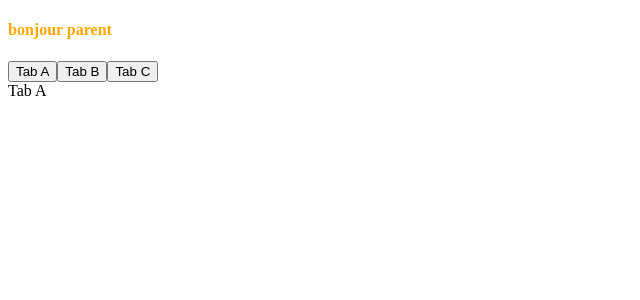
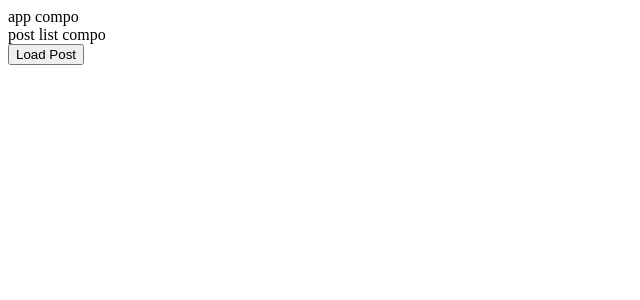
Before and after one commit to lapinRagnar/vue3_tuto, a Vue app: page / in a window 1280 px wide. Shown: the top 300 px of the page, without its empty margins (0-640 px from the left). Built offline with nearby package versions, Linux system fonts and the light colour scheme.

Commit message:
16 - http get request - api call - axio
site pour api :
https://jsonplaceholder.typicode.com/

```diff
--- a/package.json
+++ b/package.json
@@ -8,6 +8,7 @@
     "lint": "vue-cli-service lint"
   },
   "dependencies": {
+    "axios": "^0.27.2",
     "core-js": "^3.8.3",
     "vue": "^3.2.13"
   },
--- a/src/App.vue
+++ b/src/App.vue
@@ -1,32 +1,19 @@
 <template >
-
-  <h4>bonjour parent</h4>
-  <button @click="activeTab = 'TabA'">Tab A</button>
-  <button @click="activeTab = 'TabB'">Tab B</button>
-  <button @click="activeTab = 'TabC'">Tab C</button>
-  <keep-alive>
-    <component :is="activeTab" />
-  </keep-alive>
-
-  <!-- <TabA v-if="activeTab === 'TabA'"></TabA>
-  <TabB v-if="activeTab === 'TabB'"></TabB>
-  <TabC v-if="activeTab === 'TabC'"></TabC> -->
+  <div>app compo</div>
+  <PostList/>
 
 </template>
 
 <script>
 
-import TabA from './components/TabA.vue'
-import TabB from './components/TabB.vue'
-import TabC from './components/TabC.vue'
+
+import PostList from './components/PostList.vue'
 
 export default {
   name: 'App',
-  components: { TabA, TabB, TabC },
+  components: { PostList },
   data(){
-    return {
-      activeTab: 'TabA'
-    }
+    return {}
   },
   methods: {},
   computed: {},
@@ -39,9 +26,5 @@ export default {
   #app {
     font-family: Avenir, Helvetica, Arial, sans-serif;
   }
-  h4{
-    color: orange;
-  }
-
 
 </style>
--- /dev/null
+++ b/src/components/PostList.vue
@@ -0,0 +1,41 @@
+<template>
+  <div>post list compo</div>
+  <button @click="getPosts">Load Post</button>
+  <h2 v-if="errorMsg">{{errorMsg}}</h2>
+  <div v-for="post in posts" :key="post.id">
+    <h3>{{post.id}} ## {{post.title}}</h3>
+    <p style="boder-bottom: 1px style orange">{{post.body}}</p>
+  </div>
+</template>
+
+<script>
+
+import axios from 'axios'
+
+export default {
+  name: 'PostList',
+  data(){
+    return {
+      posts: [],
+      errorMsg: ''
+    }
+  },
+  methods: {
+    getPosts(){
+      axios.get('https://jsonplaceholder.typicode.com/posts')
+        .then((response)=>{
+            console.log(response.data);
+            this.posts = response.data
+        })
+        .catch((error)=>{
+          console.log(error);
+          this.errorMsg = "erreur oups les mecs - " + error
+        })
+    }
+  }
+}
+</script>
+
+<style>
+
+</style>
```
Also changed, not shown: 1 other file (tests, documents, lock files or other folders).
